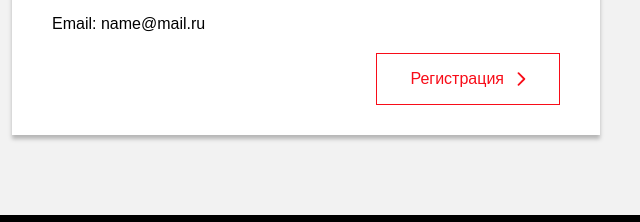
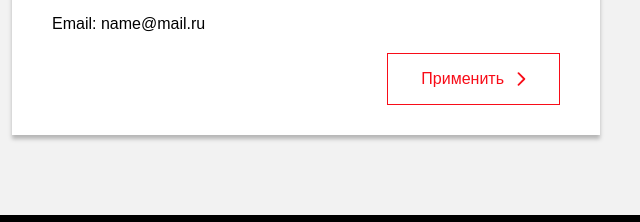
Before and after one commit to eldor2003/sport-project-49-, a plain HTML site: page carts.html in a window 1280 px wide. Shown: the part 730-952 px from the top of the page, 640-1280 px from the left. Drawn offline with nearby package versions, Linux system fonts and the light colour scheme.

Commit message:
all_fixed

```diff
--- a/carts.html
+++ b/carts.html
@@ -150,7 +150,7 @@
                             <a href="mailto:name@mail.ru" class="order_item"><span>Email:</span> name@mail.ru</a>
                             <div class="main_button text-end">
                                 <a href="#" class="d-inline-flex align-items-center">
-                                    <span>Регистрация</span>
+                                    <span>Применить</span>
                                     <img src="./assets/images/icons/sport_item_arrow.svg" alt="">
                                 </a>
                             </div>
```
